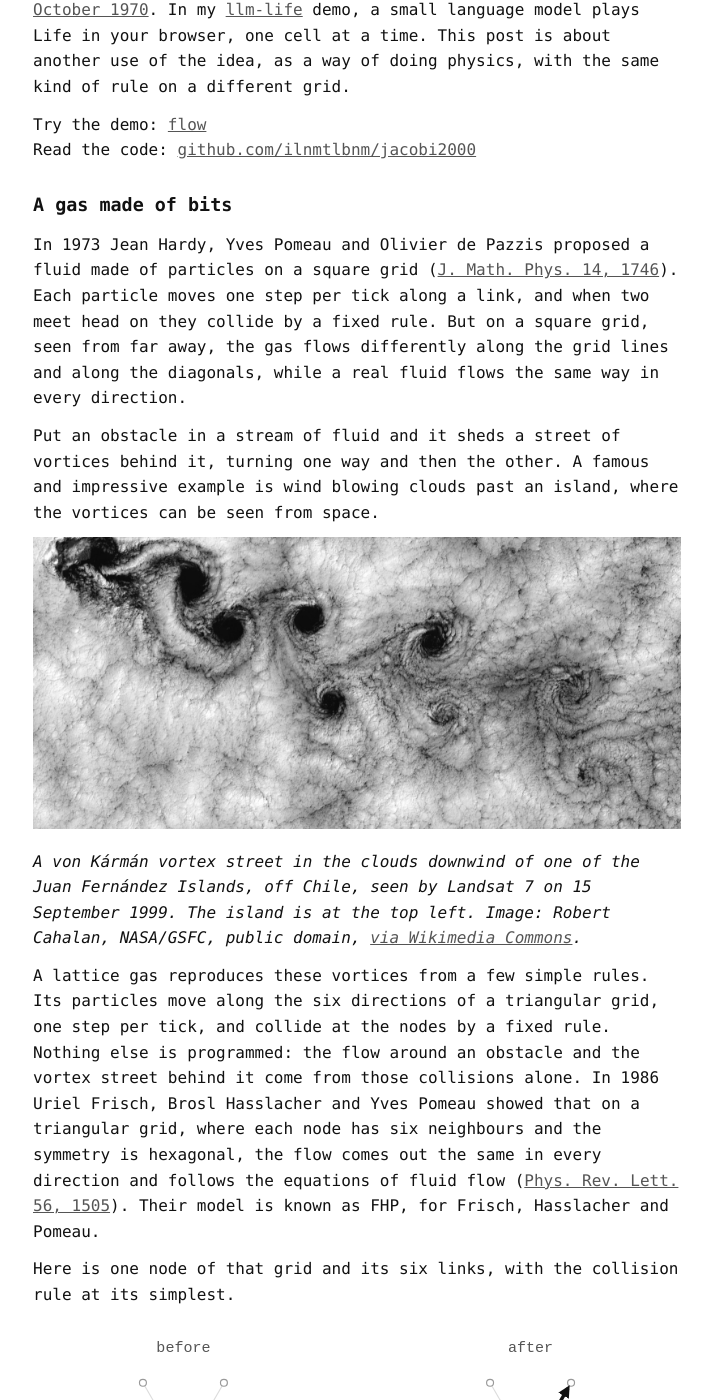
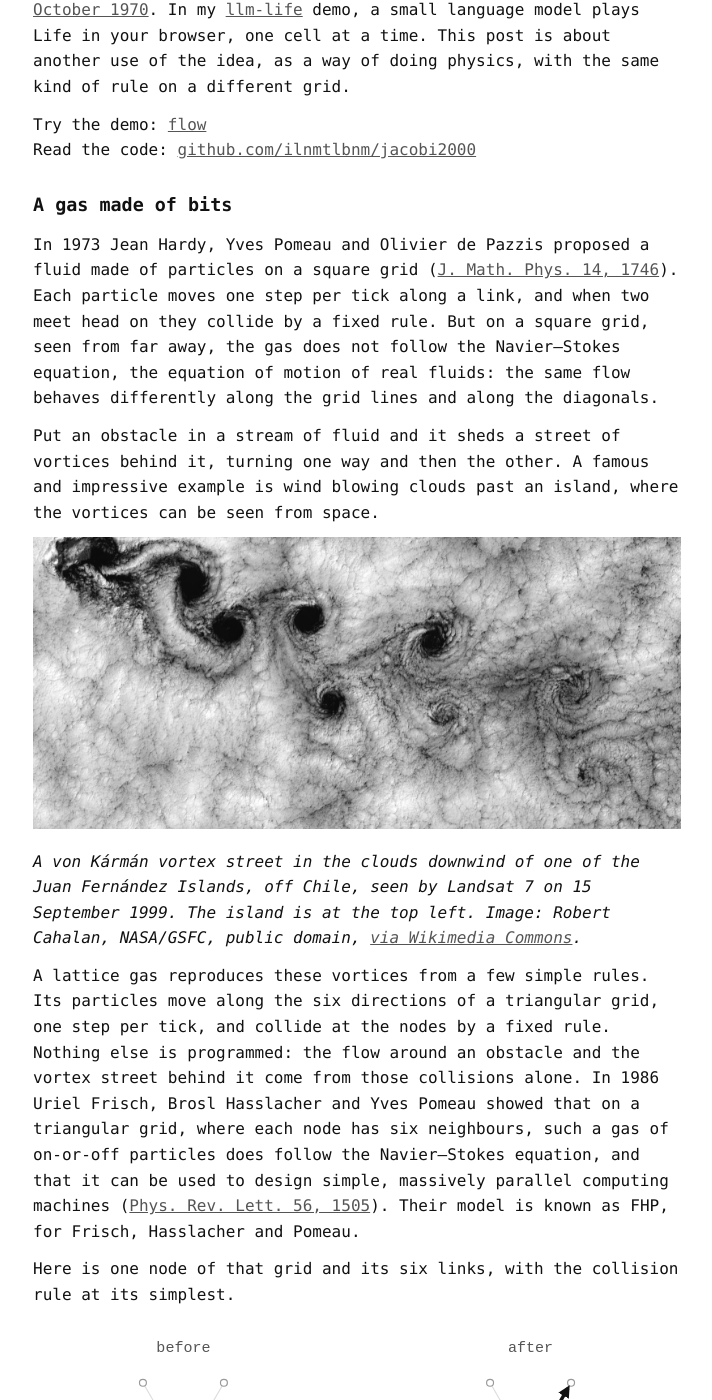
Before and after one commit to idle-intelligence/trucs.ai, a Jekyll site: the page built from blog/cellular-automata.md, in a window 1280 px wide and 1400 px high, scrolled down 333 px. Shown: the whole window, without its empty margins (283-995 px from the left). Built offline with Jekyll 4.4.1, drawn with Linux system fonts in a browser that asks for light colours.

Commit message:
blog: Navier-Stokes, as the 1986 paper puts it

```diff
--- a/blog/cellular-automata.md
+++ b/blog/cellular-automata.md
@@ -16,7 +16,7 @@ Read the code: [github.com/ilnmtlbnm/jacobi2000](https://github.com/ilnmtlbnm/ja
 
 ## A gas made of bits
 
-In 1973 Jean Hardy, Yves Pomeau and Olivier de Pazzis proposed a fluid made of particles on a square grid ([J. Math. Phys. 14, 1746](https://doi.org/10.1063/1.1666248)). Each particle moves one step per tick along a link, and when two meet head on they collide by a fixed rule. But on a square grid, seen from far away, the gas flows differently along the grid lines and along the diagonals, while a real fluid flows the same way in every direction.
+In 1973 Jean Hardy, Yves Pomeau and Olivier de Pazzis proposed a fluid made of particles on a square grid ([J. Math. Phys. 14, 1746](https://doi.org/10.1063/1.1666248)). Each particle moves one step per tick along a link, and when two meet head on they collide by a fixed rule. But on a square grid, seen from far away, the gas does not follow the Navier–Stokes equation, the equation of motion of real fluids: the same flow behaves differently along the grid lines and along the diagonals.
 
 Put an obstacle in a stream of fluid and it sheds a street of vortices behind it, turning one way and then the other. A famous and impressive example is wind blowing clouds past an island, where the vortices can be seen from space.
 
@@ -24,7 +24,7 @@ Put an obstacle in a stream of fluid and it sheds a street of vortices behind it
 
 *A von Kármán vortex street in the clouds downwind of one of the Juan Fernández Islands, off Chile, seen by Landsat 7 on 15 September 1999. The island is at the top left. Image: Robert Cahalan, NASA/GSFC, public domain, [via Wikimedia Commons](https://commons.wikimedia.org/wiki/File:Vortex-street-1.jpg).*
 
-A lattice gas reproduces these vortices from a few simple rules. Its particles move along the six directions of a triangular grid, one step per tick, and collide at the nodes by a fixed rule. Nothing else is programmed: the flow around an obstacle and the vortex street behind it come from those collisions alone. In 1986 Uriel Frisch, Brosl Hasslacher and Yves Pomeau showed that on a triangular grid, where each node has six neighbours and the symmetry is hexagonal, the flow comes out the same in every direction and follows the equations of fluid flow ([Phys. Rev. Lett. 56, 1505](https://doi.org/10.1103/PhysRevLett.56.1505)). Their model is known as FHP, for Frisch, Hasslacher and Pomeau.
+A lattice gas reproduces these vortices from a few simple rules. Its particles move along the six directions of a triangular grid, one step per tick, and collide at the nodes by a fixed rule. Nothing else is programmed: the flow around an obstacle and the vortex street behind it come from those collisions alone. In 1986 Uriel Frisch, Brosl Hasslacher and Yves Pomeau showed that on a triangular grid, where each node has six neighbours, such a gas of on-or-off particles does follow the Navier–Stokes equation, and that it can be used to design simple, massively parallel computing machines ([Phys. Rev. Lett. 56, 1505](https://doi.org/10.1103/PhysRevLett.56.1505)). Their model is known as FHP, for Frisch, Hasslacher and Pomeau.
 
 Here is one node of that grid and its six links, with the collision rule at its simplest.
 
```
